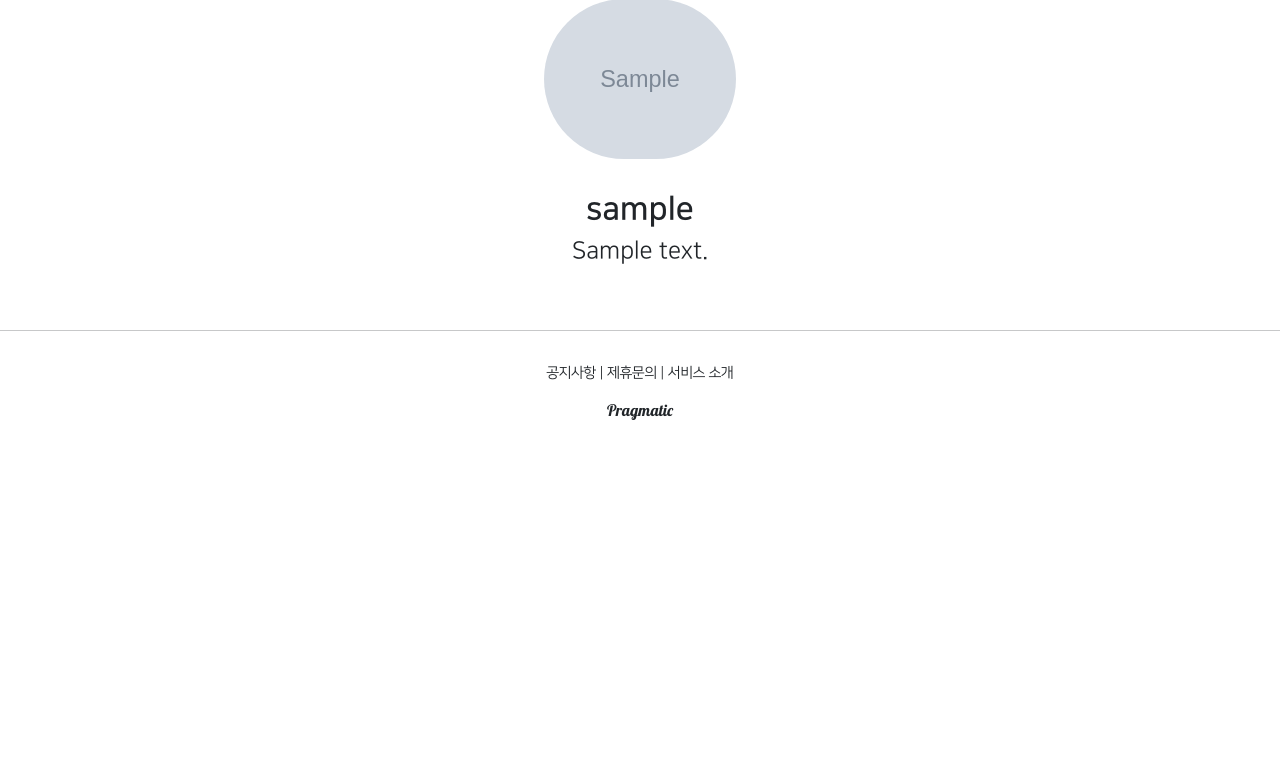
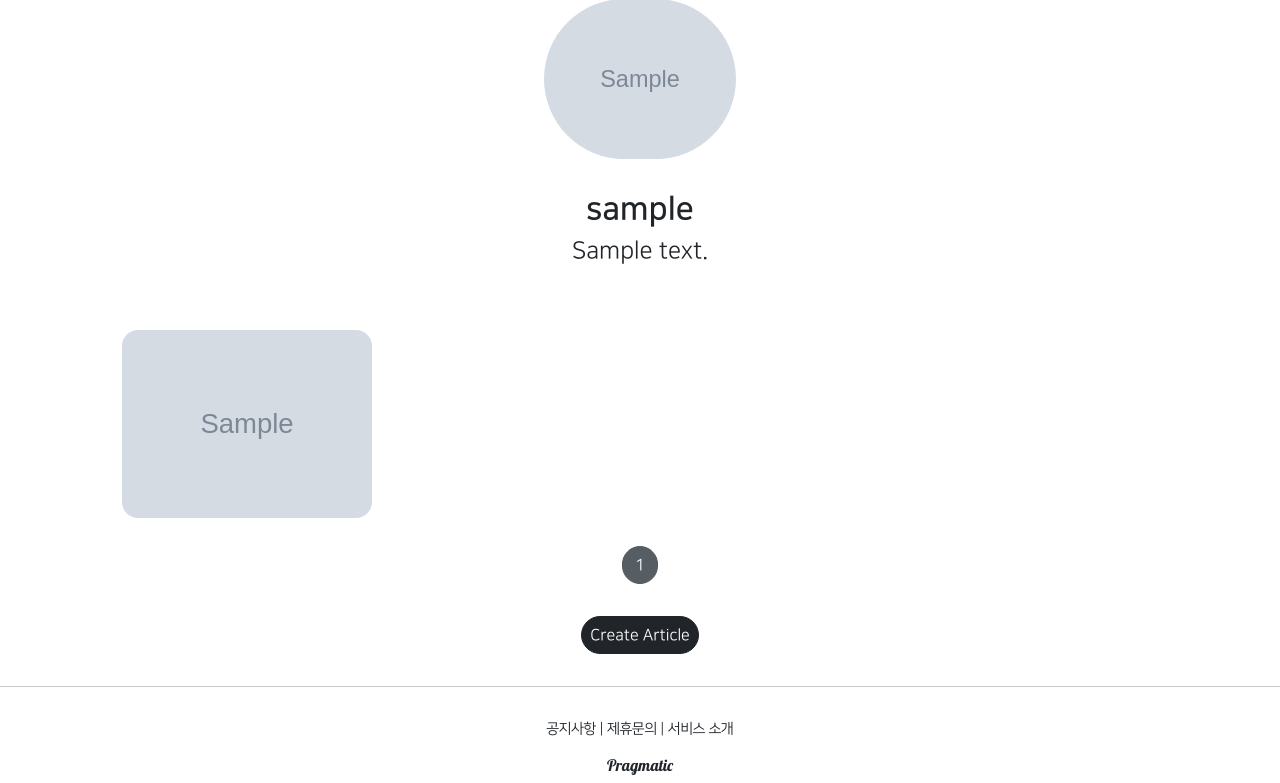
Before and after one commit to LCDLIGHT/Django_pinterest, a Django app: page /accounts/detail/1 in a window 1280 px wide. Shown: the part 218-1001 px from the top of the page. Before the commit the page ends 638 px from the top, so only its background shows below. Run offline with Django 3.2, Linux system fonts and the light colour scheme; tables that the repository leaves empty hold one stand-in row (values such as "Sample post"); grey boxes marked "Sample" are stand-in pictures; some libraries are stand-ins or nearby versions.

Commit message:
django course 41 commit

```diff
--- a/accountapp/templates/accountapp/detail.html
+++ b/accountapp/templates/accountapp/detail.html
@@ -49,5 +49,8 @@
             </a>
             {% endif %}
         </div>
+        <div>
+            {% include 'snippets/list_fragment.html' with article_list=object_list %}
+        </div>
     </div>
 {% endblock %}
--- a/accountapp/views.py
+++ b/accountapp/views.py
@@ -8,10 +8,12 @@ from django.shortcuts import render
 from django.urls import reverse, reverse_lazy
 from django.utils.decorators import method_decorator
 from django.views.generic import CreateView, DetailView, UpdateView, DeleteView
+from django.views.generic.list import MultipleObjectMixin
 
 from accountapp.decorators import account_ownership_required
 from accountapp.forms import AccountUpdateForm
 from accountapp.models import HelloWorld
+from articleapp.models import Article
 
 has_ownership = [account_ownership_required, login_required]
 
@@ -42,10 +44,16 @@ class AccountCreateView(CreateView):
     template_name = 'accountapp/create.html'
 
 
-class AccountDetailView(DetailView):
+class AccountDetailView(DetailView, MultipleObjectMixin):
     model = User
     context_object_name = 'target_user'
     template_name = 'accountapp/detail.html'
+
+    paginate_by = 25
+
+    def get_context_data(self, **kwargs):
+        object_list = Article.objects.filter(writer=self.get_object())
+        return super(AccountDetailView, self).get_context_data(object_list=object_list, **kwargs)
 
 @method_decorator(has_ownership,'get')
 @method_decorator(has_ownership,'post')
--- a/articleapp/forms.py
+++ b/articleapp/forms.py
@@ -6,4 +6,4 @@ from articleapp.models import Article
 class ArticleCreationForm(ModelForm):
     class Meta:
         model = Article
-        fields = ['title', 'image', 'content']
+        fields = ['title', 'image','project', 'content']
--- a/articleapp/models.py
+++ b/articleapp/models.py
@@ -2,9 +2,12 @@ from django.contrib.auth.models import User
 from django.db import models
 
 # Create your models here.
+from projectapp.models import Project
+
 
 class Article(models.Model):
     writer = models.ForeignKey(User, on_delete=models.SET_NULL, related_name='article', null=True)
+    project = models.ForeignKey(Project, on_delete=models.SET_NULL, related_name='article', null=True)
 
     title = models.CharField(max_length=200, null=True)
     image = models.ImageField(upload_to='article/', null=False)
--- a/projectapp/templates/projectapp/detail.html
+++ b/projectapp/templates/projectapp/detail.html
@@ -13,5 +13,11 @@
                 {{ target_project.description }}
             </h4>
         </div>
+
+        <div>
+
+            {% include 'snippets/list_fragment.html' with article_list=object_list %}
+
+        </div>
     </div>
 {% endblock %}
--- /dev/null
+++ b/templates/snippets/list_fragment.html
@@ -0,0 +1,46 @@
+{% load static %}
+
+<style>
+  .container {
+    padding: 0;
+    margin: 0, auto;
+  }
+
+  .container a{
+    width: 45%;
+    max-width: 250px;
+  }
+  .container div {
+  width: 250px;
+  display: flex;
+  justify-content: center;
+  align-items: center;
+  border-radius: 1rem;
+}
+.container img {
+  width: 100%;
+  border-radius: 1rem;
+}
+
+</style>
+  {%if article_list %}
+  <div class="container">
+    {% for article in article_list %}
+    <a href="{% url 'articleapp:detail' pk=article.pk %}">
+      {% include 'snippets/card.html' with article=article %}
+    </a>
+    {% endfor %}
+  </div>
+  <script src="{% static 'js/magicgrid.js' %}"></script>
+  {% else %}
+  <div class="text-center">
+    <h1>No Articles YET!</h1>
+  </div>
+  {% endif %}
+
+  {% include 'snippets/pagination.html' with page_obj=page_obj %}
+  <div style="text-align: center">
+    <a href="{% url 'articleapp:create' %}" class="btn btn-dark rounded-pill mt-3 mb-3 px-2">
+      Create Article
+    </a>
+  </div>
```
Also changed, not shown: projectapp/views.py (+9 -1 lines), articleapp/migrations/0003_article_project.py (added).
